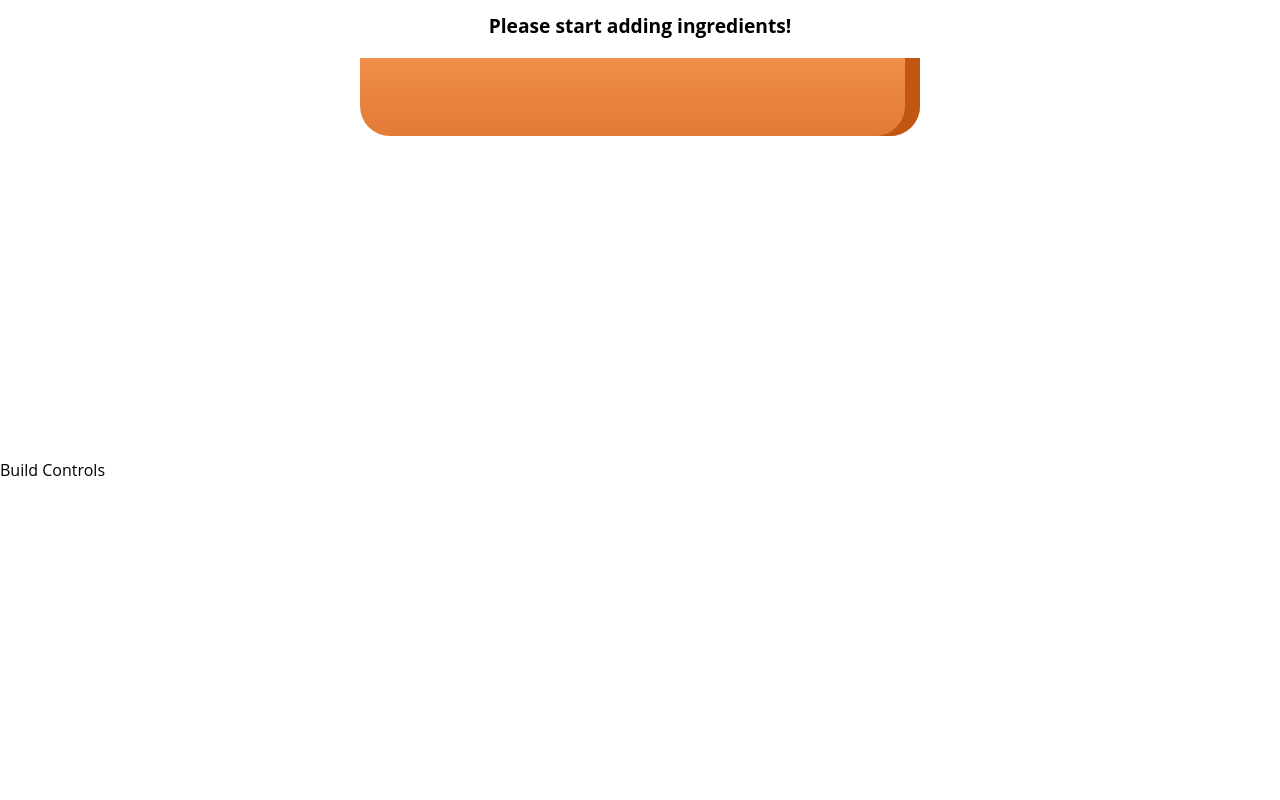
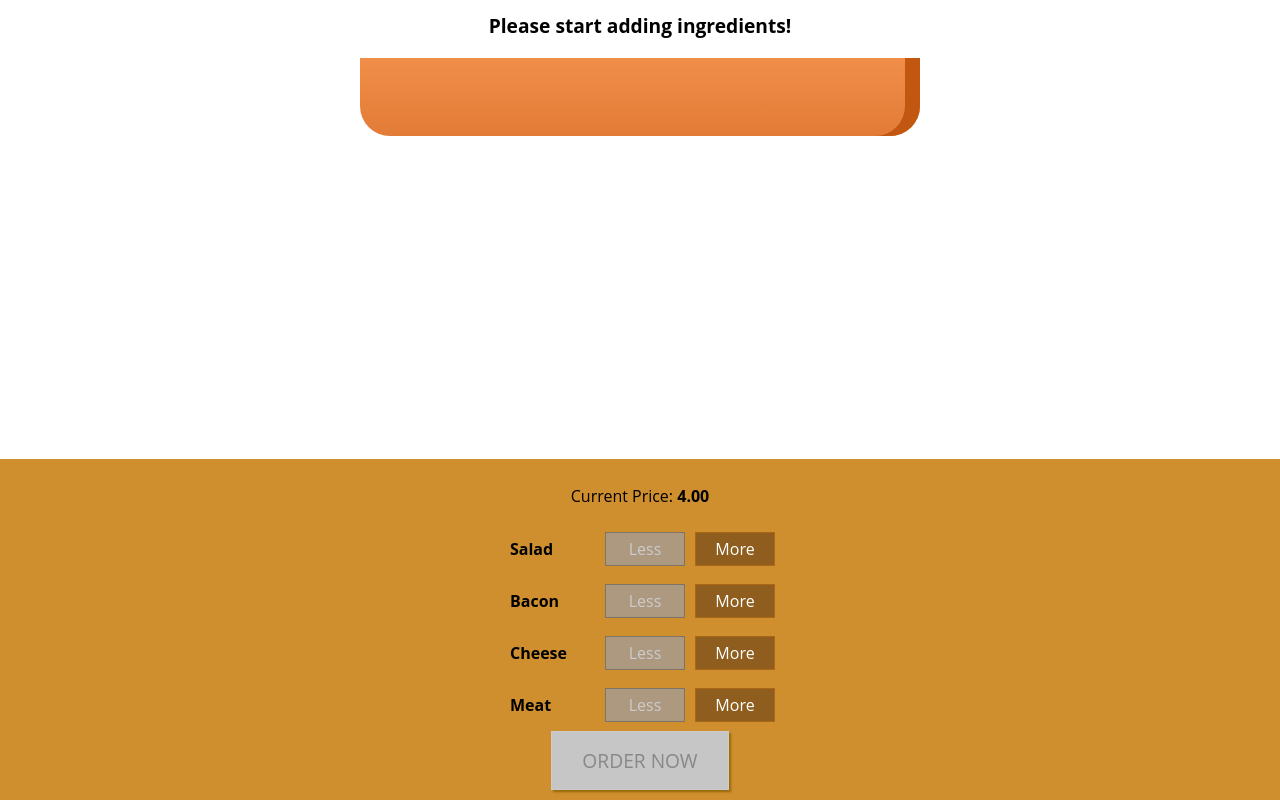
Before and after one commit to lkmSasanga/burger-app, a React app: page / in a window 1280 px wide. Shown: the part 179-979 px from the top of the page. Before the commit the page ends 800 px from the top, so only its background shows below. Built offline with nearby package versions, Linux system fonts and the light colour scheme; the HTML template or start-up script is replaced by a standard one.

Commit message:
backdrop added

```diff
--- /dev/null
+++ b/src/components/Burger/BuildControls/BuildControl/BuildControl.css
@@ -0,0 +1,56 @@
+.BuildControl {
+    display: flex;
+    justify-content: space-between;
+    align-items: center;
+    margin: 5px 0;
+}
+
+.BuildControl button {
+    display: block;
+    font: inherit;
+    padding: 5px;
+    margin: 0 5px;
+    width: 80px;
+    border: 1px solid #AA6817;
+    cursor: pointer;
+    outline: none;
+}
+
+.BuildControl button:disabled {
+    background-color: #AC9980;
+    border: 1px solid #7E7365;
+    color: #ccc;
+    cursor: default;
+}
+
+.BuildControl button:hover:disabled {
+    background-color: #AC9980;
+    color: #ccc;
+    cursor: not-allowed;
+}
+
+.Label {
+    padding: 10px;
+    font-weight: bold;
+    width: 80px;
+}
+
+.BuildControl .Less {
+    background-color: #D39952;
+    color: white;
+}
+
+.BuildControl .More {
+    background-color: #8F5E1E;
+    color: white;
+}
+
+.BuildControl .Less:hover, .BuildControl .Less:active {
+    background-color: #DAA972;
+    color: white;
+}
+
+.BuildControl .More:hover,.BuildControl .More:active {
+    background-color: #99703F;
+    color: white;
+}
--- /dev/null
+++ b/src/components/Burger/BuildControls/BuildControl/BuildControl.js
@@ -0,0 +1,18 @@
+import React from 'react';
+import classes from './BuildControl.css';
+
+const buildControl = (props) => {
+    return (
+        <div className={classes.BuildControl}>
+            <div className={classes.Label}>{props.label}</div>
+            <button
+                className={classes.Less}
+                onClick={props.removed}
+                disabled={props.disabled}>Less</button>
+            <button className={classes.More} onClick={props.added}>More</button>
+        </div>
+        )
+
+};
+
+export default buildControl;
--- /dev/null
+++ b/src/components/Burger/BuildControls/BuildControls.css
@@ -0,0 +1,52 @@
+.BuildControls {
+    width: 100%;
+    background-color: #CF8F2E;
+    display: flex;
+    flex-flow: column;
+    align-items: center;
+    box-shadow: 0 2px 1px #ccc;
+    margin: auto;
+    padding: 10px 0;
+}
+
+
+.OrderButton {
+    background-color: #DAD735;
+    outline: none;
+    cursor: pointer;
+    border: 1px solid #966909;
+    color: #966909;
+    font-family: inherit;
+    font-size: 1.2em;
+    padding: 15px 30px;
+    box-shadow: 2px 2px 2px #966909;
+}
+
+.OrderButton:hover, .OrderButton:active {
+    background-color: #A0DB41;
+    border: 1px solid #966909;
+    color: #966909;
+}
+
+.OrderButton:disabled {
+    background-color: #C7C6C6;
+    cursor: not-allowed;
+    border: 1px solid #ccc;
+    color: #888888;
+}
+
+.OrderButton:not(:disabled) {
+    animation: enable 0.3s linear;
+}
+
+@keyframes enable {
+    0% {
+        transform: scale(1);
+    }
+    60% {
+        transform: scale(1.1);
+    }
+    100% {
+        transform: scale(1);
+    }
+}
--- /dev/null
+++ b/src/components/Burger/BuildControls/BuildControls.js
@@ -0,0 +1,39 @@
+import React from 'react';
+
+import classes from './BuildControls.css';
+import BuildControl from './BuildControl/BuildControl';
+
+const controls = [
+    { label: 'Salad', type: 'salad' },
+    { label: 'Bacon', type: 'bacon' },
+    { label: 'Cheese', type: 'cheese' },
+    { label: 'Meat', type: 'meat' },
+
+];
+
+const buildControls = (props) => {
+    return (
+        <div className={classes.BuildControls}>
+            <p>Current Price: <strong>{props.price.toFixed(2)}</strong></p>
+            {controls.map(ctrl => (
+                <BuildControl
+                    key={ctrl.label}
+                    label={ctrl.label}
+                    added={() => props.ingredientAdded(ctrl.type)}
+                    removed={() => props.ingredientRemoved(ctrl.type)}
+                    disabled={props.disabled[ctrl.type]}
+                />
+            ))}
+            <button
+                className={classes.OrderButton}
+                disabled={!props.purchasable}
+                onClick={props.ordered}
+            >
+                ORDER NOW
+            </button>
+        </div>
+        )
+
+};
+
+export default buildControls;
--- a/src/components/Burger/BurgerIngredient/BurgerIngredient.js
+++ b/src/components/Burger/BurgerIngredient/BurgerIngredient.js
@@ -33,7 +33,7 @@
                 ingredient = <div className={classes.Salad}></div>;
                 break;
             default:
-                ingredient: null;
+                // ingredient: null;
         }
 
         return ingredient;
--- /dev/null
+++ b/src/components/Burger/OrderSummary/OrderSummary.js
@@ -0,0 +1,26 @@
+import React from 'react';
+
+import Aux from '../../../hoc/Aux';
+
+const orderSummary = (props) => {
+    const ingredientSummery = Object.keys(props.ingredients)
+        .map(igKey => {
+            return (
+                <li key={igKey}>
+                    <span style={{textTransform: 'capitalize'}}>
+                    {igKey}</span>: {props.ingredients[igKey]}
+                </li>);
+        })
+    return (
+        <Aux>
+            <h3>Your Order</h3>
+            <p>A delicious burger with the following ingredients:</p>
+            <ul>
+                {ingredientSummery}
+            </ul>
+            <p>Continue to Checkout</p>
+        </Aux>
+    )
+};
+
+export default orderSummary;
--- /dev/null
+++ b/src/components/UI/Backdrop/Backdrop.css
@@ -0,0 +1,9 @@
+.Backdrop {
+    width: 100%;
+    height: 100%;
+    position: fixed;
+    z-index: 100;
+    left: 0;
+    top: 0;
+    background-color: rgba(0, 0, 0, 0.5);
+}
--- /dev/null
+++ b/src/components/UI/Backdrop/Backdrop.js
@@ -0,0 +1,11 @@
+import React from 'react';
+
+import classes from './Backdrop.css';
+
+const backdrop = (props) => {
+    return (
+        props.show ? <div className={classes.Backdrop} onClick={props.clicked}></div> : null
+    )
+}
+
+export default backdrop;
--- /dev/null
+++ b/src/components/UI/Modal/Modal.css
@@ -0,0 +1,20 @@
+.Modal {
+    position: fixed;
+    z-index: 500;
+    background-color: white;
+    width: 70%;
+    border: 1px solid #ccc;
+    box-shadow: 1px 1px 1px black;
+    padding: 16px;
+    left: 15%;
+    top: 30%;
+    box-sizing: border-box;
+    transition: all 0.3s ease-out;
+}
+
+@media (min-width: 600px) {
+    .Modal {
+        width: 500px;
+        left: calc(50% - 250px);
+    }
+}
--- /dev/null
+++ b/src/components/UI/Modal/Modal.js
@@ -0,0 +1,24 @@
+import React from 'react';
+
+import classes from './Modal.css';
+import Aux from '../../../hoc/Aux';
+import Backdrop from '../Backdrop/Backdrop';
+
+const modal = (props) => {
+    return (
+        <Aux>
+            <Backdrop show={props.show} clicked={props.modalClosed}/>
+            <div
+                className={classes.Modal}
+                style={{
+                    transform: props.show ? 'translateY(0)' : 'translateY(-100vh)',
+                    opacity: props.show ? '1' : '0'
+                }}>
+                {props.children}
+            </div>
+        </Aux>
+
+        )
+};
+
+export default modal;
--- a/src/containers/BurgerBuilder/BurgerBuilder.js
+++ b/src/containers/BurgerBuilder/BurgerBuilder.js
@@ -2,6 +2,16 @@
 
 import Aux from '../../hoc/Aux';
 import Burger from '../../components/Burger/Burger';
+import BuildControls from '../../components/Burger/BuildControls/BuildControls';
+import Modal from "../../components/UI/Modal/Modal";
+import OrderSummary from '../../components/Burger/OrderSummary/OrderSummary';
+
+const INGREDIENT_PRICES = {
+    salad: 0.5,
+    cheese: 0.4,
+    meat: 1.3,
+    bacon: 0.7
+};
 
 class BurgerBuilder extends Component {
     state = {
@@ -10,14 +20,89 @@
             bacon: 0,
             cheese: 0,
             meat: 0
-        }
+        },
+        totalPrice: 4,
+        purchasable: false,
+        purchasing: false
     }
 
+    updatePurchaseState (ingredients) {
+        // const ingredients = {
+        //     ...this.state.ingredients
+        // };
+        const sum = Object.keys(ingredients)
+            .map(igKey => {
+               return  ingredients[igKey];
+            })
+            .reduce((sum, el) => {
+                return sum + el; // sum is constantly updated current sum
+            }, 0); //el is the value we accessed using isKey
+        this.setState({purchasable: sum > 0});
+    }
+
+    addIngredientHandler = (type) => {
+        const oldCount = this.state.ingredients[type];
+        const updatedCount = oldCount + 1;
+        const updatedIngredients = {
+            ...this.state.ingredients
+        };
+        updatedIngredients[type] = updatedCount;
+        const priceAddition = INGREDIENT_PRICES[type];
+        const oldPrice = this.state.totalPrice;
+        const newPrice = oldPrice + priceAddition;
+        this.setState({totalPrice: newPrice, ingredients: updatedIngredients});
+        this.updatePurchaseState(updatedIngredients);
+    }
+
+    removeIngredientHandler = (type) => {
+        const oldCount = this.state.ingredients[type];
+        if(oldCount <= 0) {
+            return;
+        }
+        const updatedCount = oldCount - 1;
+        const updatedIngredients = {
+            ...this.state.ingredients
+        };
+        updatedIngredients[type] = updatedCount;
+        const priceDeduction = INGREDIENT_PRICES[type];
+        const oldPrice = this.state.totalPrice;
+        const newPrice = oldPrice - priceDeduction;
+        this.setState({totalPrice: newPrice, ingredients: updatedIngredients});
+        this.updatePurchaseState(updatedIngredients);
+    }
+
+    purchaseHandler = () => {
+        this.setState({purchasing: true});
+    }
+
+    purchaseCancelHandler = () => {
+        this.setState({purchasing: false});
+    }
+
+
     render () {
+        const disabledInfo = {
+            ...this.state.ingredients
+        };
+        for(let key in disabledInfo) {
+            disabledInfo[key] =disabledInfo[key] <= 0
+        }
+
+        // {salad: true, meat: false, ...}
         return (
             <Aux>
+                <Modal show={this.state.purchasing} modalClosed={this.purchaseCancelHandler}>
+                    <OrderSummary ingredients={this.state.ingredients}/>
+                </Modal>
                 <Burger ingredients={this.state.ingredients}/>
-                <div>Build Controls</div>
+                <BuildControls
+                    ingredientAdded={this.addIngredientHandler}
+                    ingredientRemoved={this.removeIngredientHandler}
+                    disabled={disabledInfo}
+                    purchasable={this.state.purchasable}
+                    ordered={this.purchaseHandler}
+                    price={this.state.totalPrice}
+                    />
             </Aux>
         );
     }
```
